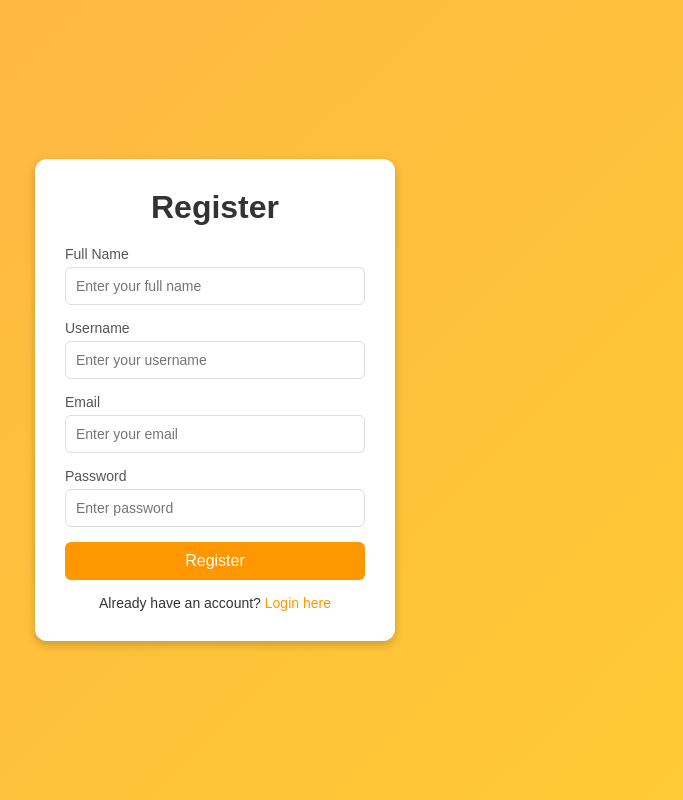
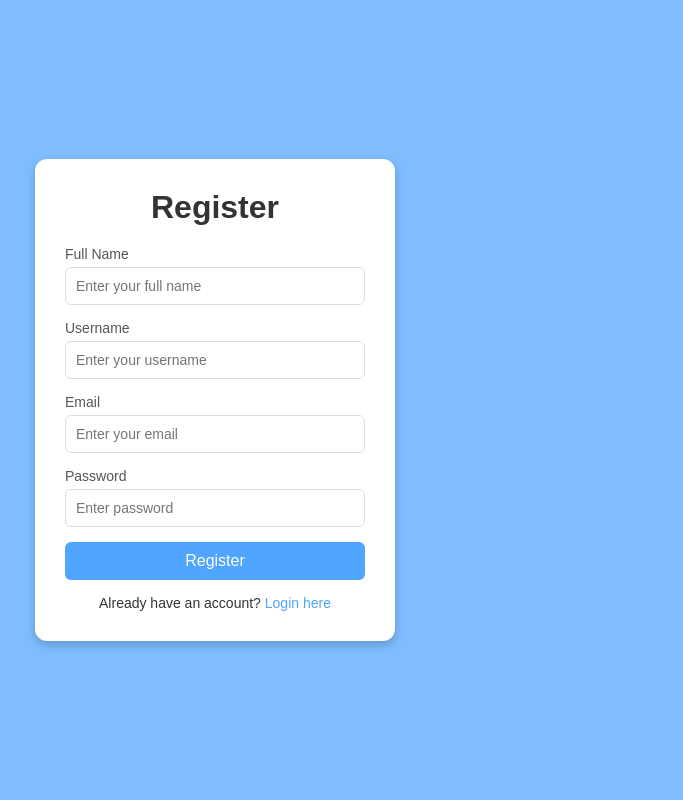
Before and after one commit to AndreiOchangco/E-Baon_Online-Delivery-System, a PHP site: page /register.html in a window 1280 px wide. Shown: the whole page, without its empty margins (425-1108 px from the left). Run offline with PHP 8.4, Linux system fonts and the light colour scheme.

Commit message:
adding a sample theme color

```diff
--- a/Customer/css/auth-form.css
+++ b/Customer/css/auth-form.css
@@ -7,7 +7,7 @@
 }
 
 body {
-  background: linear-gradient(135deg, #ffb347, #ffcc33);
+  background-color: #7ebdff;
   min-height: 100vh;
   display: flex;
   justify-content: center;
@@ -59,7 +59,7 @@ body {
 /* Button */
 .btn {
   width: 100%;
-  background-color: #ff9800;
+  background-color: #50a5ff;
   color: white;
   padding: 10px;
   border: none;
@@ -70,7 +70,7 @@ body {
 }
 
 .btn:hover {
-  background-color: #e68900;
+  background-color: #3898ff;
 }
 
 /* Text links */
@@ -81,7 +81,7 @@ body {
 }
 
 .text a {
-  color: #ff9800;
+  color: #50a5ff;
   text-decoration: none;
 }
 
```
